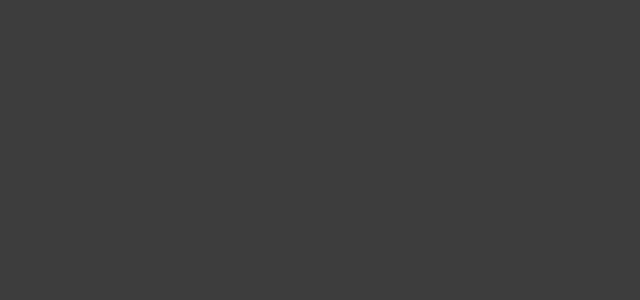
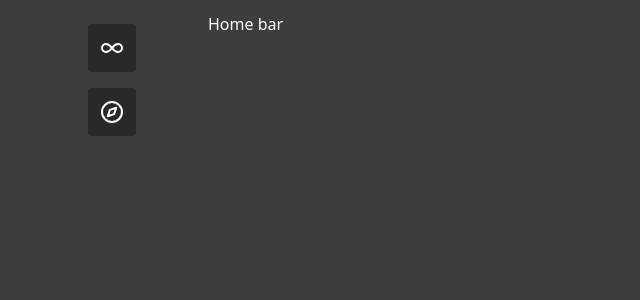
Before and after one commit to withspek/spek, a Next.js app in the folder apps/web/: page / in a window 1280 px wide. Shown: the top 300 px of the page, without its empty margins (0-640 px from the left). Built offline with nearby package versions, Linux system fonts and the light colour scheme.

Commit message:
ui layout

```diff
--- a/apps/web/package.json
+++ b/apps/web/package.json
@@ -9,6 +9,7 @@
     "lint": "next lint"
   },
   "dependencies": {
+    "@artsy/fresnel": "^7.1.4",
     "next": "14.1.1",
     "react": "^18",
     "react-dom": "^18",
--- a/apps/web/src/app/globals.css
+++ b/apps/web/src/app/globals.css
@@ -18,7 +18,7 @@
 
 body {
   background-color: var(--alabaster-900);
-  color: rgb(var(--alabaster-50));
+  color: var(--alabaster-50);
 }
 
 html,
--- a/apps/web/src/app/layout.tsx
+++ b/apps/web/src/app/layout.tsx
@@ -1,6 +1,5 @@
 import type { Metadata } from "next";
 import "./globals.css";
-import { Navbar } from "@/components/navbar";
 
 export const metadata: Metadata = {
   title: "Spek",
@@ -14,7 +13,7 @@ export default function RootLayout({
 }>) {
   return (
     <html lang="en">
-      <body className="w-full h-full flex">{children}</body>
+      <body className="sm:justify-center">{children}</body>
     </html>
   );
 }
--- a/apps/web/src/app/page.tsx
+++ b/apps/web/src/app/page.tsx
@@ -1,5 +1,12 @@
-import { Button } from "@/ui/button";
+import { Navbar } from "@/components/navbar";
 
 export default function Home() {
-  return <main className="w-full grow-[2]"></main>;
+  return (
+    <main className="flex gap-16 sm:w-full md:w-md lg:w-lg xl:w-xl sm:px-3 lg:px-10 py-3">
+      <Navbar />
+      <div className="w-full h-full">
+        <p>Home bar</p>
+      </div>
+    </main>
+  );
 }
--- a/apps/web/src/components/navbar.tsx
+++ b/apps/web/src/components/navbar.tsx
@@ -4,7 +4,7 @@ import React from "react";
 
 export const Navbar: React.FC = () => {
   return (
-    <div className="flex flex-col gap-4 px-2 py-3 grow-[1] w-80 items-end">
+    <div className="hidden md:flex flex-col gap-4 px-2 py-3 items-end">
       <BoxedIcon>
         <InfinityIcon />
       </BoxedIcon>
--- a/apps/web/tailwind.config.ts
+++ b/apps/web/tailwind.config.ts
@@ -7,6 +7,19 @@ const config: Config = {
     "./src/**/*.{js,ts,jsx,tsx,mdx}",
   ],
   theme: {
+    screens: {
+      sm: "640px",
+      // => @media (min-width: 640px) { ... }
+
+      md: "800px",
+      // => @media (min-width: 800px) { ... }
+
+      lg: "1024px",
+      // => @media (min-width: 1024px) { ... }
+
+      xl: "1280px",
+      // => @media (min-width: 1280px) { ... }
+    },
     colors: {
       white: "#fff",
       black: "#000",
@@ -25,6 +38,13 @@ const config: Config = {
         950: "var(--alabaster-950)",
       },
     },
+    extend: {
+      spacing: {
+        md: "44rem",
+        lg: "64.0625rem",
+        xl: "75rem",
+      },
+    },
   },
   plugins: [],
 };
```
Also changed, not shown: 1 other file (tests, documents, lock files or other folders).
